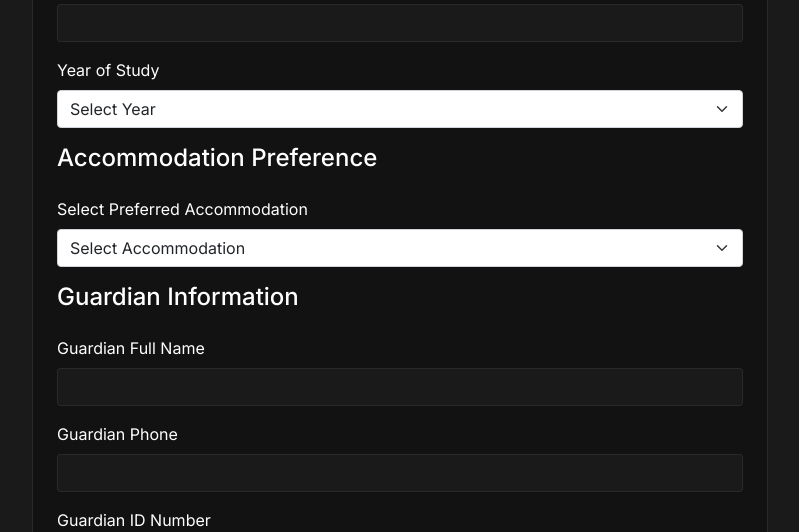
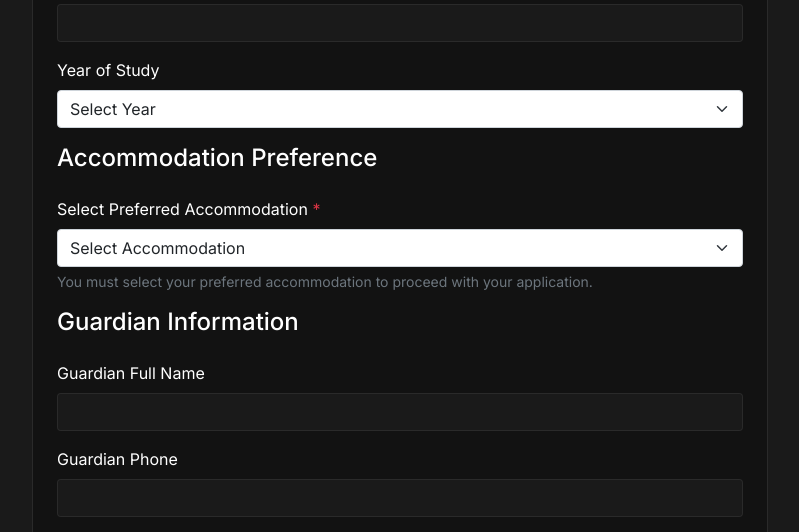
Before and after one commit to harry34704/Harambee_1, a Flask app: page /apply in a window 1280 px wide. Shown: the part 460-992 px from the top of the page, without its empty margins (240-1039 px from the left). Run offline with Flask 3, Linux system fonts and the light colour scheme; a user stored in the database is signed in; data that the repository does not hold is empty.

Commit message:
Assistant checkpoint: Added validation for accommodation preference selection
Assistant generated file changes:
- app.py: Add validation for accommodation preference
- templates/apply.html: Add caption to accommodation preference dropdown, Add help text for accommodation selection

---

User prompt:

A student must select their accommodation during the application

Replit-Commit-Author: Assistant
Replit-Commit-Session-Id: 294e23e2-89fa-4dc4-8d70-c11c893e9f36

```diff
--- a/app.py
+++ b/app.py
@@ -216,6 +216,13 @@ def register_routes(app):
 
             # Update student record
             student = Student.query.filter_by(user_id=current_user.id).first()
+
+            # Validate accommodation preference
+            if not accommodation_preference:
+                flash("Please select your preferred accommodation", "error")
+                accommodations = Accommodation.query.filter_by(is_available=True).all()
+                return render_template("apply.html", accommodations=accommodations)
+
             student.institution = institution
             student.campus = campus
             student.course = course
--- a/templates/apply.html
+++ b/templates/apply.html
@@ -41,13 +41,14 @@
 
                         <h4 class="mb-4">Accommodation Preference</h4>
                         <div class="mb-3">
-                            <label for="accommodation_preference" class="form-label">Select Preferred Accommodation</label>
+                            <label for="accommodation_preference" class="form-label">Select Preferred Accommodation <span class="text-danger">*</span></label>
                             <select class="form-select" id="accommodation_preference" name="accommodation_preference" required>
                                 <option value="">Select Accommodation</option>
                                 {% for room in accommodations %}
                                 <option value="{{ room.id }}">{{ room.room_type }} - Room {{ room.room_number }} (R{{ room.price }})</option>
                                 {% endfor %}
                             </select>
+                            <div class="form-text">You must select your preferred accommodation to proceed with your application.</div>
                         </div>
 
                         <h4 class="mb-4">Guardian Information</h4>
```
